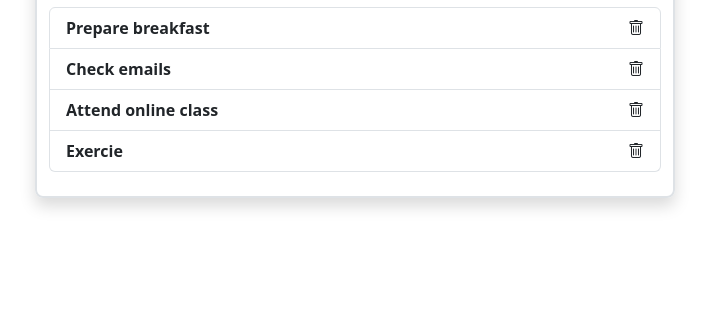
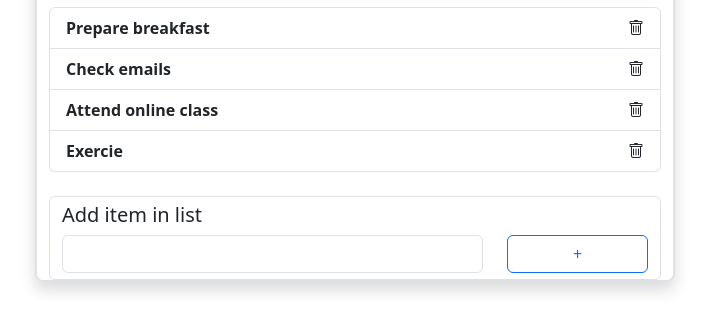
Before and after one commit to orsoli/vue-todolist, a plain HTML site: page index.html in a window 1280 px wide. Shown: the part 147-478 px from the top of the page, without its empty margins (285-994 px from the left). Drawn offline with nearby package versions, Linux system fonts and the light colour scheme.

Commit message:
added Milestone3

```diff
--- a/index.html
+++ b/index.html
@@ -34,13 +34,21 @@
         </header>
         <!-- Main  -->
         <main>
+            <!-- List Items  -->
             <ul class="list-group mb-4">
                 <li v-for="(item, i) in itemList" class="fs-6 fw-bold list-group-item d-flex justify-content-between">
                     <span :class="[markClass(i), 'm-0']">{{item.text}}</span>
                     <i class="bi bi-trash" @click="deleteItem(i)"></i>
                 </li>
             </ul>
-
+            <!-- form  -->
+            <div class="form form-control">
+                <h5>Add item in list</h5>
+                <div class=" d-flex gap-4">
+                    <input type="text" class="form-control w-75" id="input-item" v-model="newItem.text">
+                    <button class="btn btn-outline-primary form-control w-25" @click="addItem">+</button>
+                </div>
+            </div>
         </main>
     </div>
 
--- a/js/index.js
+++ b/js/index.js
@@ -6,6 +6,7 @@ const app = createApp({
   data() {
     return {
       title: " TODAY To do", // Title of app variables
+      newItem: { text: "", done: true }, // Initial variable for new Item
       // Create itemList
       itemList: [
         { text: "Prepare breakfast", done: false },
@@ -27,9 +28,15 @@ const app = createApp({
       return this.itemList[i].done ? "text-decoration-underline" : ""; // The mark class value changed based on boolean
     },
 
-    // deleteItems clear the item in event
+    // deleteItems function clear the item in event
     deleteItem(i) {
       this.itemList.splice(i, 1);
     },
+
+    // addItem function used to add new item in list
+    addItem() {
+      this.itemList.push(this.newItem); // Add a new item, geting from user, in itemList
+      console.log(this.newItem); // Test printing in console
+    },
   },
 }).mount("#app");
```
Also changed, not shown: js/structure.js (+14 -7 lines).
